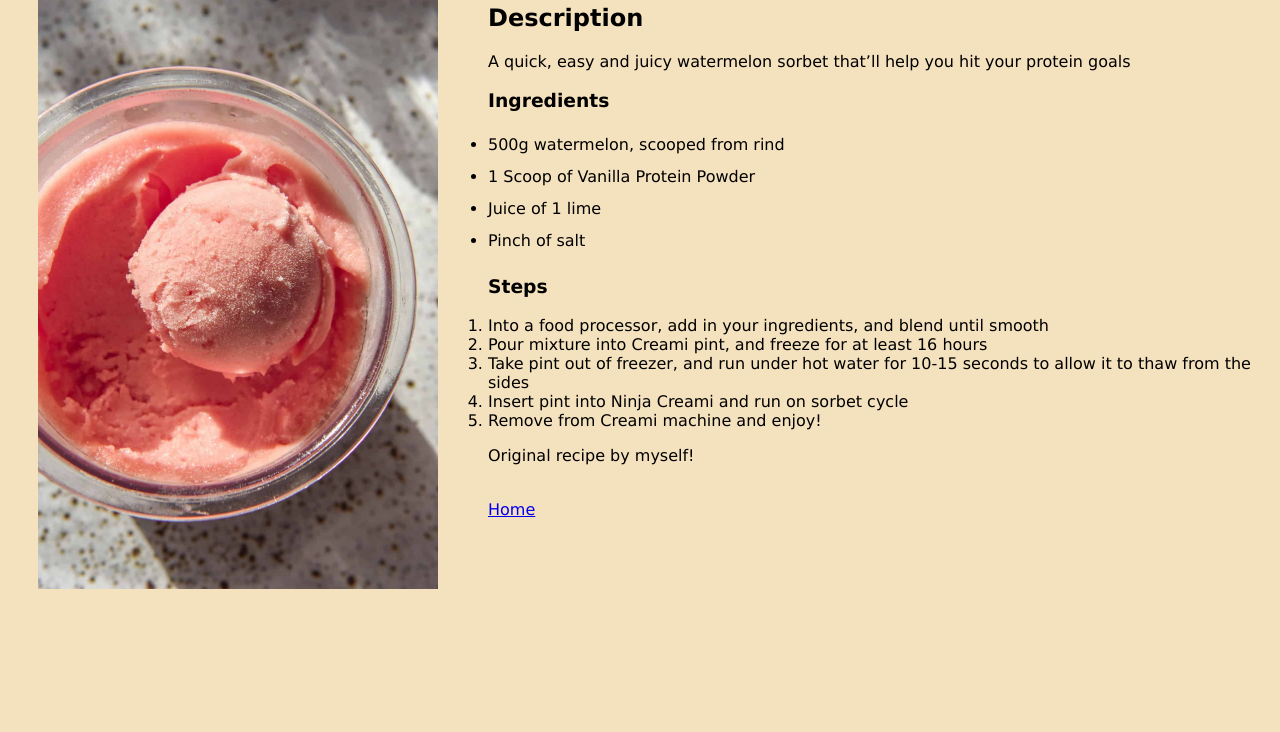
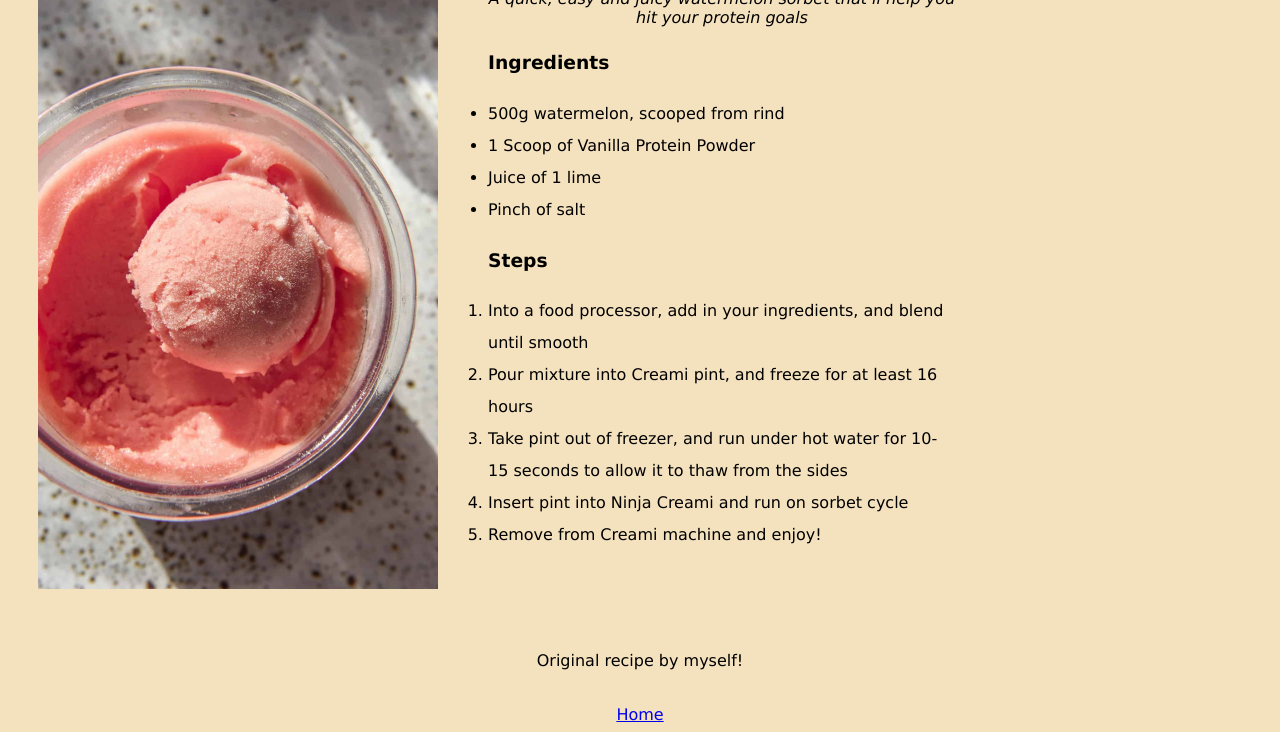
Before and after one commit to Latchitude/odin-recipes, a plain HTML site: page recipes/sorbet.html in a window 1280 px wide. Shown: the part 104-836 px from the top of the page. Before the commit the page ends 800 px from the top, so only its background shows below. Drawn offline with Linux system fonts and the light colour scheme.

Commit message:
Apply first CSS rendition to all pages

```diff
--- a/recipes/sorbet.html
+++ b/recipes/sorbet.html
@@ -7,29 +7,32 @@
     </head>
 
     <body>
-        <h1>Protein Watermelon Sorbet with Ninja Creami</h1>
+        <h1 class="recipe-title">Protein Watermelon Sorbet with Ninja Creami</h1>
         <img src="../img/watermelon-sorbet.jpg"alt="Watermelon Sorbet" width=400/>
-        <h2>Description</h2>
-        <p>A quick, easy and juicy watermelon sorbet that&rsquo;ll help you hit
-            your protein goals
+        <p class="recipe-description"> <em>A quick, easy and juicy watermelon sorbet that&rsquo;ll help you hit
+            your protein goals</em>
         </p>
 
-        <h3 class="list-subtitle">Ingredients</h3>
+
         <ul class="list-container">
+            <h3>Ingredients</h3>
             <li>500g watermelon, scooped from rind</li>
             <li>1 Scoop of Vanilla Protein Powder</li>
             <li>Juice of 1 lime</li>
             <li>Pinch of salt</li>
         </ul>
+
+        <ol class="list-container">
         <h3>Steps</h3>
-        <ol>
         <li>Into a food processor, add in your ingredients, and blend until smooth</li>
         <li>Pour mixture into Creami pint, and freeze for at least 16 hours</li>
         <li>Take pint out of freezer, and run under hot water for 10-15 seconds to allow it to thaw from the sides</li>
         <li>Insert pint into Ninja Creami and run on sorbet cycle</li>
         <li>Remove from Creami machine and enjoy!</li>
         </ol>
+        <div id="page-footing">
         <p>Original recipe by myself!<br/><br/></p>
         <a href="../index.html">Home</a>
+        </div>
     </body>
 </html>
```
